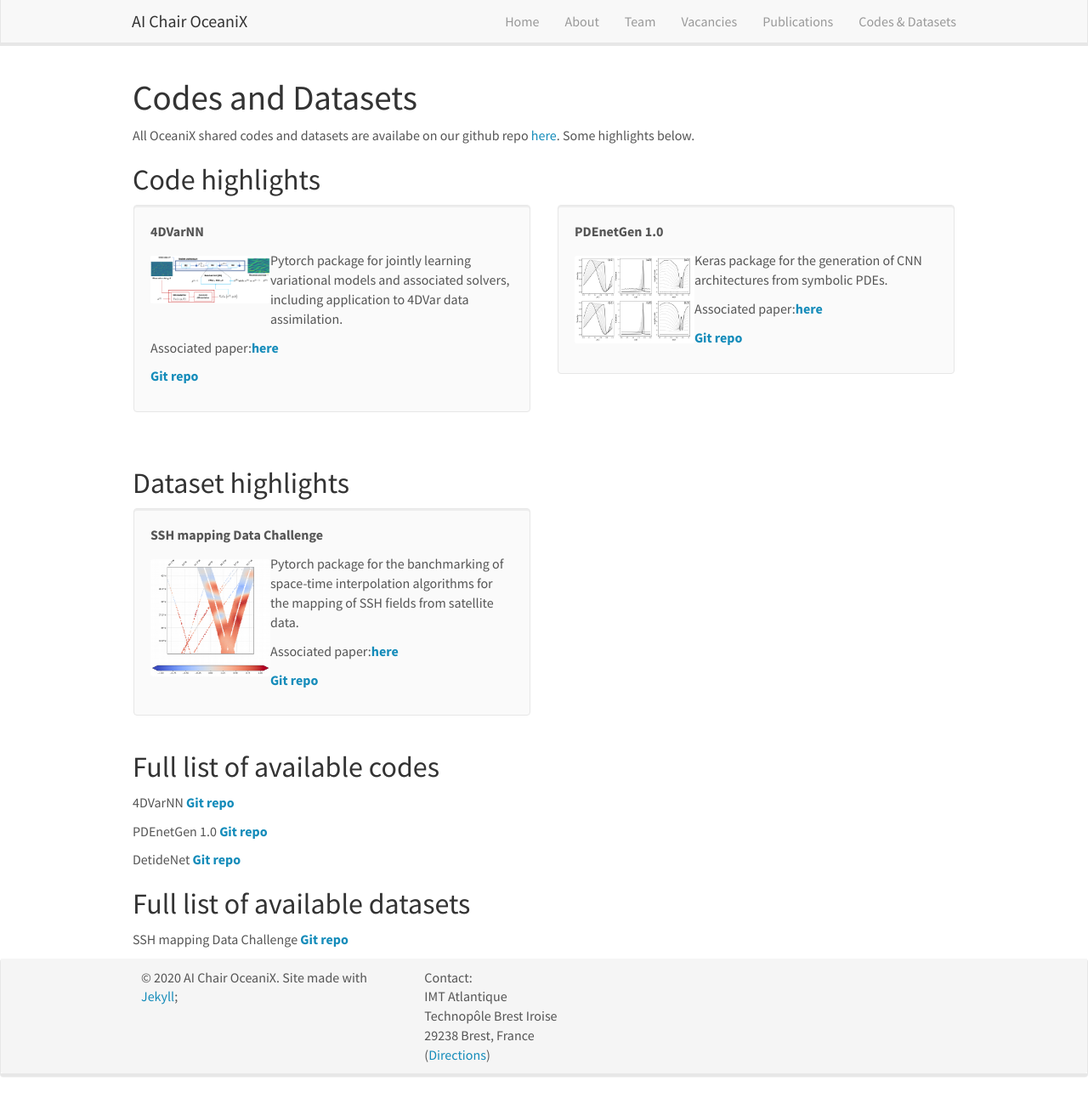
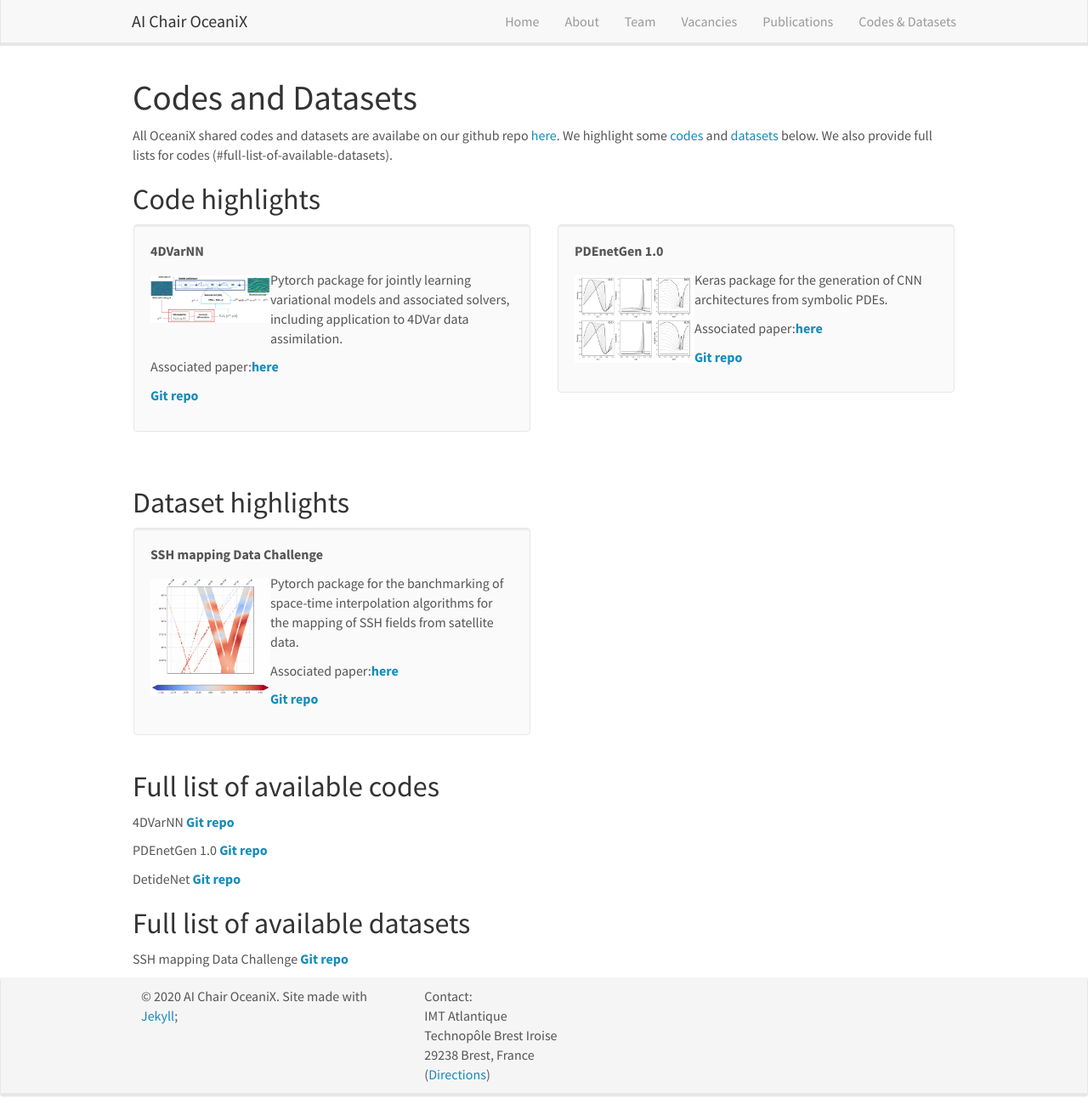
Before and after one commit to CIA-Oceanix/CIA-Oceanix.github.io, a Jekyll site: the page built from _pages/research.md, in a window 1280 px wide and 1312 px high. Shown: the whole window at 85% size. Built offline with Jekyll 4.4.1, drawn with Linux system fonts in a browser that asks for light colours; nearby versions of some CDN libraries.

Commit message:
Update research.md

```diff
--- a/_pages/research.md
+++ b/_pages/research.md
@@ -8,7 +8,7 @@ permalink: /research/
 
 # Codes and Datasets
 
-All OceaniX shared codes and datasets are availabe on our github repo [here](https://github.com/CIA-Oceanix). Some highlights below.
+All OceaniX shared codes and datasets are availabe on our github repo [here](https://github.com/CIA-Oceanix). We highlight some [codes](#code-highlights) and [datasets](dataset-highlights) below. We also provide full lists for codes (#full-list-of-available-datasets).
 
 ## Code highlights
 {% assign number_printed = 0 %}
```
